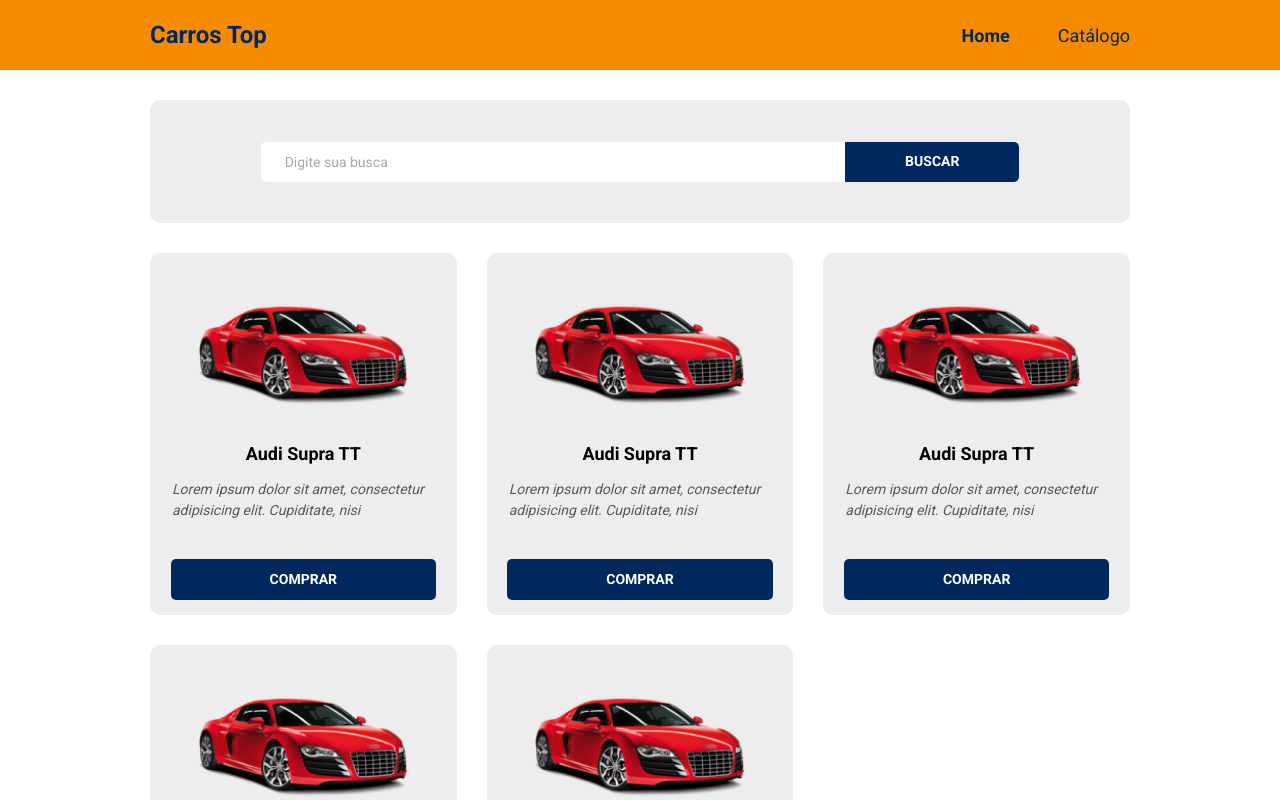
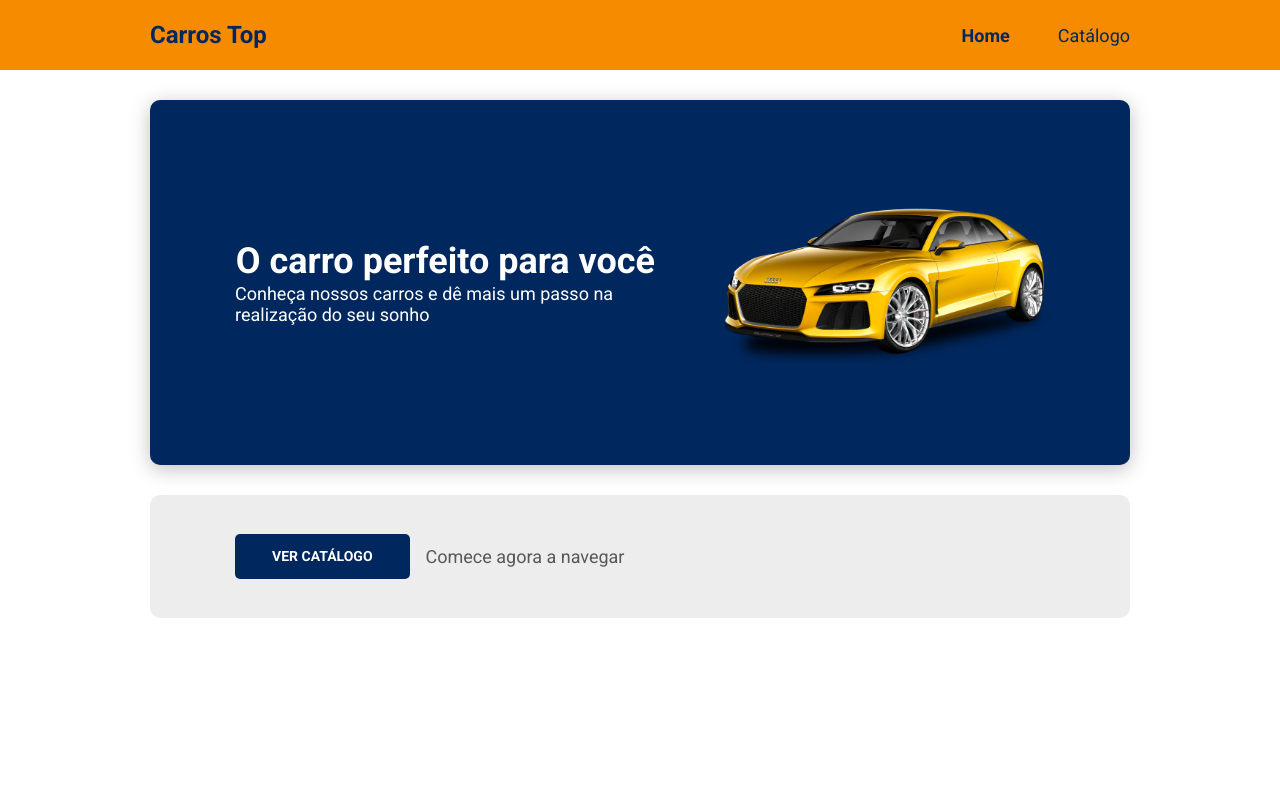
Before and after one commit to MardonioEng/bds-desafio-layou, a React (Create React App) app: page / in a window 1280 px wide. Shown: the top 800 px of the page. Built offline with nearby package versions, Linux system fonts and the light colour scheme.

Commit message:
Criado navegação

```diff
--- a/package.json
+++ b/package.json
@@ -10,10 +10,12 @@
     "@types/node": "^16.11.26",
     "@types/react": "^17.0.39",
     "@types/react-dom": "^17.0.11",
+    "@types/react-router-dom": "^5.3.3",
     "bootstrap": "^5.1.3",
     "node-sass": "^7.0.1",
     "react": "^17.0.2",
     "react-dom": "^17.0.2",
+    "react-router-dom": "^6.2.2",
     "react-scripts": "5.0.0",
     "typescript": "^4.5.5",
     "web-vitals": "^2.1.4"
--- a/src/App.tsx
+++ b/src/App.tsx
@@ -1,15 +1,10 @@
-import React from "react";
 import "./assets/styles/custom.scss";
 import "./App.css";
-import Navbar from "components/Navbar";
-import Catalogo from "pages/Catalogo";
+import Routers from "Routers";
 
 function App() {
 	return (
-		<>
-			<Navbar />
-			<Catalogo />
-		</>
+		<Routers />
 	);
 }
 
--- /dev/null
+++ b/src/Routers.tsx
@@ -0,0 +1,18 @@
+import Navbar from 'components/Navbar';
+import Catalogo from 'pages/Catalogo';
+import Home from 'pages/Home';
+import { BrowserRouter, Route, Routes } from 'react-router-dom';
+
+const Routers = () => {
+  return (
+    <BrowserRouter>
+      <Navbar />
+      <Routes>
+        <Route path='/' element={<Home />} />
+        <Route path='/catalogo' element={<Catalogo />} />
+      </Routes>
+    </BrowserRouter>
+  )
+}
+
+export default Routers;
--- a/src/components/Navbar/index.tsx
+++ b/src/components/Navbar/index.tsx
@@ -1,13 +1,13 @@
-import React from "react";
 import 'bootstrap/js/src/collapse.js';
 import "./styles.css";
 import { ReactComponent as MenuHamburguer } from "../../assets/images/menu-hamburguer.svg";
+import { Link } from 'react-router-dom';
 
 const Navbar = () => {
 	return (
-		<nav className="navbar navbar-expand-sm navbar-dark bg-primary main-nav">
+		<nav className="navbar navbar-expand-sm navbar-dark bg-primary main-nav navbar-fixed-top">
 			<div className="container-fluid">
-				<a href="/">Carros Top</a>
+				<Link to="/">Carros Top</Link>
 
 				<button
 					className="navbar-toggler"
@@ -24,12 +24,12 @@
 				<div className="collapse navbar-collapse" id="carrostop-navbar">
 					<ul className="navbar-nav ms-auto main-menu">
 						<li>
-							<a href="/" className="active">
+							<Link to="/" className="active">
 								Home
-							</a>
+							</Link>
 						</li>
 						<li>
-							<a href="/">Catálogo</a>
+							<Link to="/catalogo">Catálogo</Link>
 						</li>
 					</ul>
 				</div>
--- a/src/pages/Home/index.tsx
+++ b/src/pages/Home/index.tsx
@@ -1,4 +1,4 @@
-import React from "react";
+import { Link } from "react-router-dom";
 import CarHeader from "../../assets/images/car-header.png";
 import "./styles.css";
 
@@ -15,7 +15,7 @@
 				</div>
 			</div>
 			<div className="link-container">
-				<a href="/">VER CATÁLOGO</a>
+				<Link to="/catalogo">VER CATÁLOGO</Link>
 				<p>Comece agora a navegar</p>
 			</div>
 		</>
```
Also changed, not shown: 1 other file (tests, documents, lock files or other folders).
